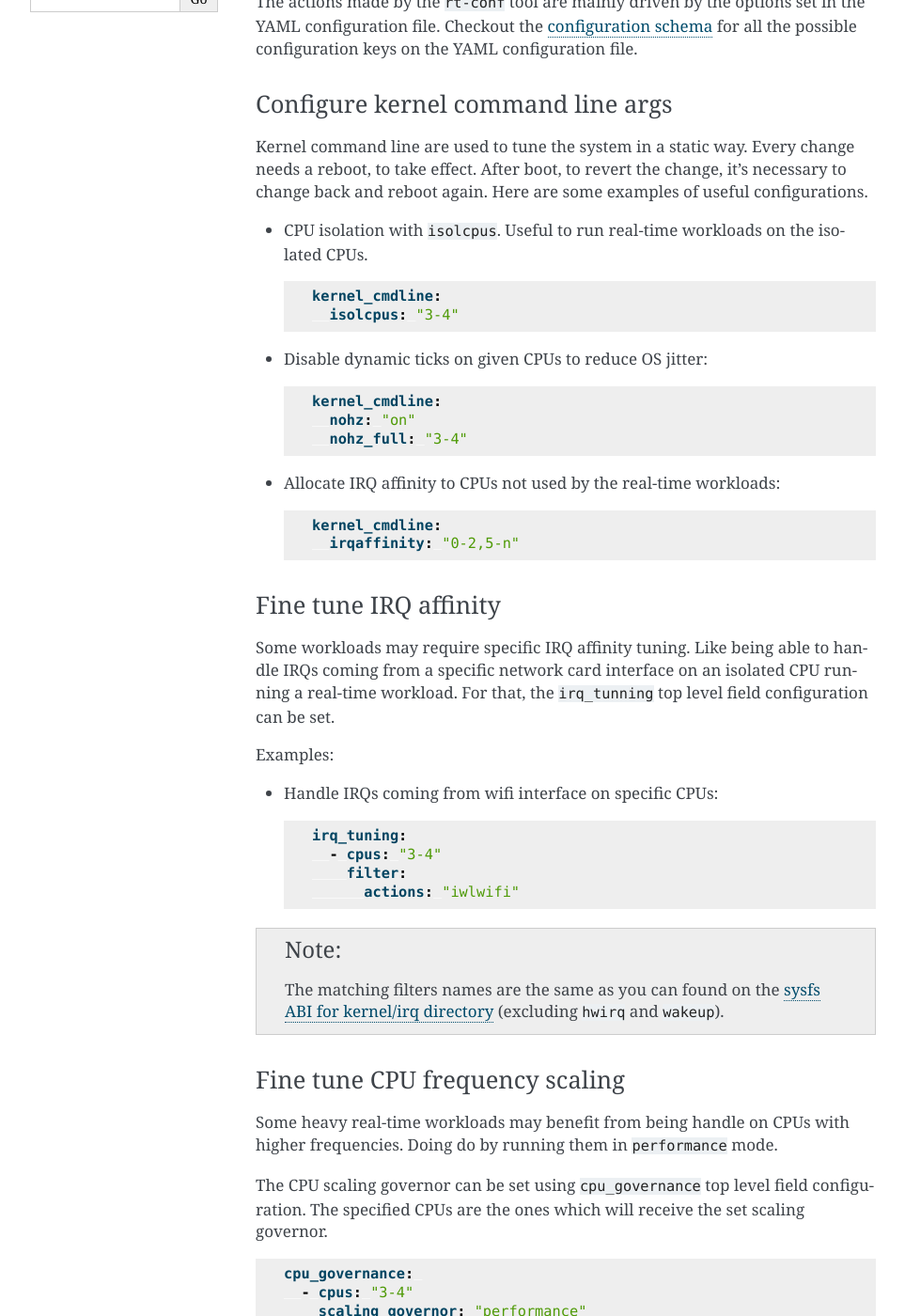
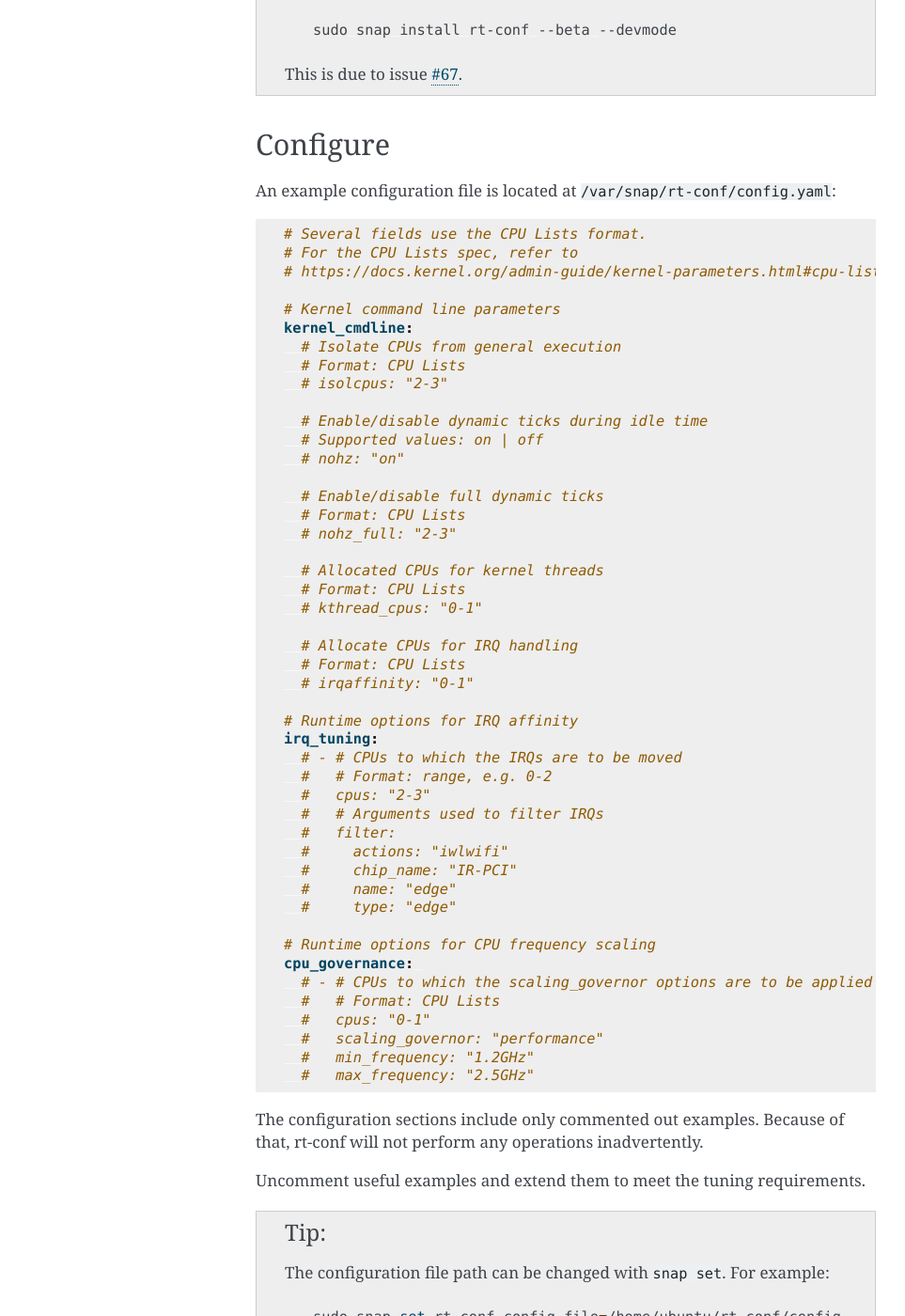
Before and after one commit to canonical/real-time-ubuntu-docs, a Sphinx documentation site: the page built from docs/how-to/rt-conf-cli.md, in a window 1280 px wide and 1400 px high, scrolled down 495 px. Shown: the whole window at 94% size, without its empty margins (148-1111 px from the left). Built offline with Sphinx 7.4.7, drawn with Linux system fonts in a browser that asks for light colours; some of the changed text lies outside the part shown.

Commit message:
Refactor how-to use rt-conf
Signed-off-by: Farshid Tavakolizadeh <farshid.tavakolizadeh@canonical.com>

`````diff
--- a/docs/how-to/rt-conf-cli.md
+++ b/docs/how-to/rt-conf-cli.md
@@ -1,155 +1,68 @@
 # How-to tune Real-Time Ubuntu using rt-conf
 
-RT-conf is an application that helps users tune their system for real-time responsiveness.
+rt-conf is an application that helps users tune their system for real-time responsiveness.
 This guide provides usage instructions for its command-line interface.
 
-## Install `rt-conf` snap
+## Install
 
 The `rt-conf` application is available as a snap and can be installed with:
 
 ```shell
-sudo snap install rt-conf
+sudo snap install rt-conf --beta
 ```
+
+````{important}
+To configure IRQs, the snap must be installed in developer mode:
+```shell
+sudo snap install rt-conf --beta --devmode
+```
+
+This is due to issue [#67](https://github.com/canonical/rt-conf/issues/67).
+
+````
 <!-- TODO: Complement information with supported systems once the tool is in a stable state -->
 
-## Edit Configuration file
+## Configure
 
-The actions made by the `rt-conf` tool are mainly driven by the options set in the YAML configuration file.
-Checkout the [configuration schema][config_yaml] for all the possible configuration keys on the YAML configuration file.
+An example configuration file is located at `/var/snap/rt-conf/config.yaml`:
 
-### Configure kernel command line args
-
-Kernel command line are used to tune the system in a static way.
-Every change needs a reboot, to take effect.
-After boot, to revert the change, it's necessary to change back and reboot again.
-Here are some examples of useful configurations.
-
-  - CPU isolation with `isolcpus`.
-    Useful to run real-time workloads on the isolated CPUs.
-    ```yaml
-    kernel_cmdline:
-      isolcpus: "3-4"
-    ```
-
-  - Disable dynamic ticks on given CPUs to reduce OS jitter:
-    ```yaml
-    kernel_cmdline:
-      nohz: "on"
-      nohz_full: "3-4"
-    ```
-
-  - Allocate IRQ affinity to CPUs not used by the real-time workloads:
-    ```yaml
-    kernel_cmdline:
-      irqaffinity: "0-2,5-n"
-    ```
-
-### Fine tune IRQ affinity
-
-Some workloads may require specific IRQ affinity tuning.
-Like being able to handle IRQs coming from a specific network card interface on an isolated CPU running a real-time workload.
-For that, the `irq_tunning` top level field configuration can be set.
-
-Examples:
-
-- Handle IRQs coming from wifi interface on specific CPUs:
-  ```yaml
-  irq_tuning:
-    - cpus: "3-4"
-      filter:
-        actions: "iwlwifi"
-  ```
-
-```{note}
-The matching filters names are the same as you can found on the [sysfs ABI for kernel/irq directory][sysfs-abi] (excluding `hwirq` and `wakeup`).
+```{literalinclude} rt-conf-config.yaml
+:language: yaml
 ```
 
-### Fine tune CPU frequency scaling
+The configuration sections include only commented out examples.
+Because of that, rt-conf will not perform any operations inadvertently.
 
-Some heavy real-time workloads may benefit from being handle on CPUs with higher frequencies.
-Doing do by running them in `performance` mode.
+Uncomment useful examples and extend them to meet the tuning requirements.
 
-The CPU scaling governor can be set using `cpu_governance` top level field configuration.
-The specified CPUs are the ones which will receive the set scaling governor.
+````{tip}
+The configuration file path can be changed with `snap set`. For example:
+```shell
+sudo snap set rt-conf config-file=/home/ubuntu/rt-conf/config.yaml
+```
+````
 
-```yaml
-cpu_governance:
-  - cpus: "3-4"
-    scaling_governor: "performance"
+## Run
+
+Once ready with the configurations, run rt-conf:
+```shell
+rt-conf
 ```
 
-## Set configuration file
+Pay attention to the output as it shows platform-specific instructions to complete certain configurations.
 
-There are two ways to pass the YAML configuration file:
+```{tip}
+Kernel command line configurations require manual actions to become effective.
 
-- Relying on the default location, set to `$SNAP_COMMON/config.yaml`.
-  Checkout [snap environment variables documentation][snap_env_variables].
+On systems with GRUB bootloader, the changes made by rt-conf are only effective after manually running `update-grub`.
 
-```shell
-rt-conf --conf
+On all systems, a reboot is required.
 ```
 
-- Pass using the `--conf` flag:
+
+### Verbose logging
+
+To enable debug logging set:
 ```shell
-rt-conf --conf=<custom-config>.yaml
+sudo snap set rt-conf verbose=true
 ```
-
-## Debug mode
-
-To enable debug logging set the `DEBUG` environment variable to `true`:
-
-```shell
-DEBUG=true rt-conf --conf
-```
-
-<!-- TODO: necessary to add session reagarding connection of snap interfaces. -->
-
-## Execute application
-
-Example of `rt-conf` execution, with kernel command line and IRQ affinity tuning settings.
-
-Used configuration YAML:
-```yaml
-kernel_cmdline:
-  isolcpus: "1-2"
-  nohz: "on"
-  nohz_full: "1-2"
-  kthread_cpus: "0,3"
-  irqaffinity: "0,3"
-
-irq_tuning:
-  - cpus: "2"
-    filter:
-      actions: "acpi"
-```
-
-Executing `rt-conf` from configuration file located at home directory:
-
-```{terminal}
-   :input: sudo rt-conf --config=$HOME/config.yaml
-   :user: ubuntu
-   :host: ubuntu
-   :dir: ~
-
-2025/04/02 14:44:59 Final kcmdline: nohz_full=1-2 kthread_cpus=0,3 irqaffinity=0,3 isolcpus=1-2 nohz=on
-Detected bootloader: GRUB
-Updated default grub file: /etc/default/grub
-
-Please run:
-
-	sudo update-grub
-
-to apply the changes to your bootloader.
-2025/04/02 14:44:59 Set /proc/irq/9/smp_affinity_list to 2
-```
-
-% Links
-[snap_env_variables]: https://snapcraft.io/docs/environment-variables
-[tui_wikipedia]: https://en.wikipedia.org/wiki/Text-based_user_interface
-[GRUB]: https://www.gnu.org/software/grub/
-[ubuntu_desktop]: https://ubuntu.com/download/desktop
-[ubuntu_server]: https://ubuntu.com/download/server
-[uc]: https://ubuntu.com/core
-
-[config_yaml]: https://documentation.ubuntu.com/real-time/en/rt-conf/reference/rt-conf-yaml/
-[sysfs-abi]: https://github.com/torvalds/linux/blob/master/Documentation/ABI/testing/sysfs-kernel-irq
--- /dev/null
+++ b/docs/how-to/rt-conf-config.yaml
@@ -0,0 +1,46 @@
+# Several fields use the CPU Lists format.
+# For the CPU Lists spec, refer to
+# https://docs.kernel.org/admin-guide/kernel-parameters.html#cpu-lists
+
+# Kernel command line parameters
+kernel_cmdline:
+  # Isolate CPUs from general execution
+  # Format: CPU Lists
+  # isolcpus: "2-3"
+
+  # Enable/disable dynamic ticks during idle time
+  # Supported values: on | off
+  # nohz: "on"
+
+  # Enable/disable full dynamic ticks
+  # Format: CPU Lists
+  # nohz_full: "2-3"
+
+  # Allocated CPUs for kernel threads
+  # Format: CPU Lists
+  # kthread_cpus: "0-1"
+
+  # Allocate CPUs for IRQ handling
+  # Format: CPU Lists
+  # irqaffinity: "0-1"
+
+# Runtime options for IRQ affinity
+irq_tuning:
+  # - # CPUs to which the IRQs are to be moved
+  #   # Format: range, e.g. 0-2
+  #   cpus: "2-3"
+  #   # Arguments used to filter IRQs
+  #   filter:
+  #     actions: "iwlwifi"
+  #     chip_name: "IR-PCI"
+  #     name: "edge"
+  #     type: "edge"
+
+# Runtime options for CPU frequency scaling
+cpu_governance:
+  # - # CPUs to which the scaling_governor options are to be applied
+  #   # Format: CPU Lists
+  #   cpus: "0-1"
+  #   scaling_governor: "performance"
+  #   min_frequency: "1.2GHz"
+  #   max_frequency: "2.5GHz"
`````
